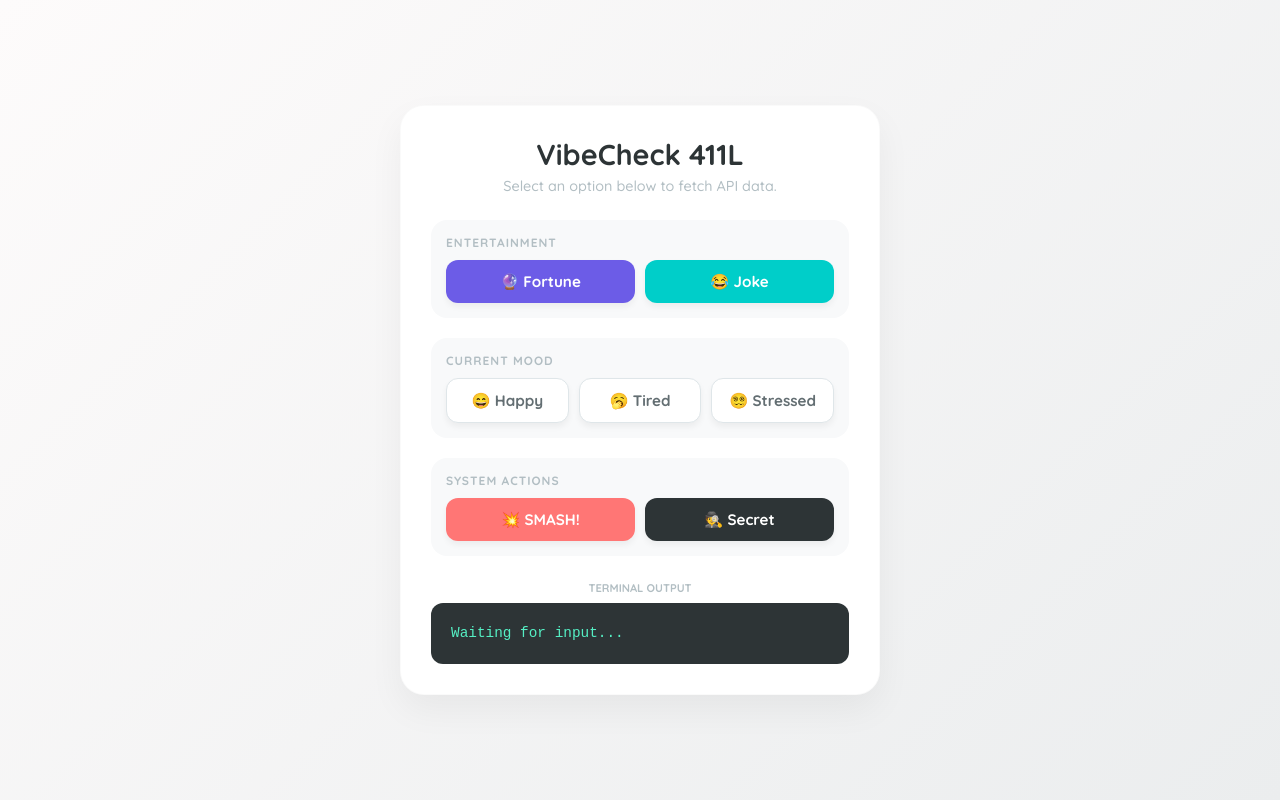
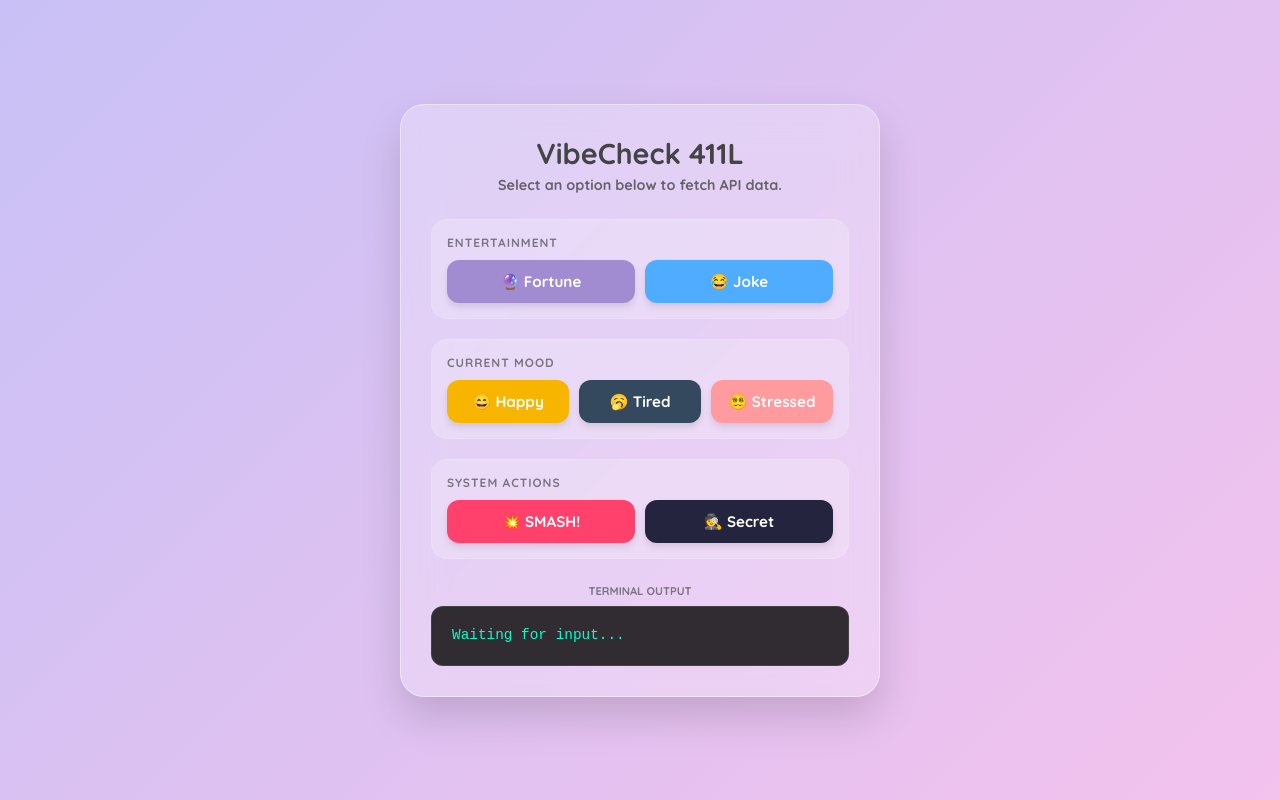
Before and after one commit to Irisszzss/VibeCheck-AAC, a plain HTML site: page frontend/index.html in a window 1280 px wide. Both pictures are taken after a click on the button "🔮 Fortune". Drawn offline with Linux system fonts and the light colour scheme; no server answers.

Commit message:
added backgrounds

```diff
--- a/frontend/app.js
+++ b/frontend/app.js
@@ -43,3 +43,30 @@ document.getElementById("btnSecret").addEventListener("click", async () => {
   const data = await getJSON(`${API_BASE}/api/secret?code=411L`);
   show(data);
 });
+
+// --- VISUAL THEME CHANGER ---
+// This code changes the background color based on button clicks
+
+const body = document.body;
+
+function setTheme(themeName) {
+    // Remove all previous theme classes
+    body.className = '';
+    // Add the new theme class
+    body.classList.add(themeName);
+}
+
+// Attach events to buttons
+document.getElementById('btnFortune').addEventListener('click', () => setTheme('theme-fortune'));
+document.getElementById('btnJoke').addEventListener('click', () => setTheme('theme-joke'));
+document.getElementById('btnSmash').addEventListener('click', () => setTheme('theme-smash'));
+document.getElementById('btnSecret').addEventListener('click', () => setTheme('theme-secret'));
+
+// Mood buttons (using the data attribute)
+document.querySelectorAll('.btnMood').forEach(btn => {
+    btn.addEventListener('click', (e) => {
+        // Get the mood (happy, tired, stressed) from the button
+        const mood = btn.getAttribute('data-mood');
+        setTheme('theme-' + mood);
+    });
+});
--- a/frontend/index.css
+++ b/frontend/index.css
@@ -7,48 +7,100 @@
 
 body {
   font-family: 'Quicksand', sans-serif;
-  background: linear-gradient(135deg, #fdfbfb 0%, #ebedee 100%);
   color: #333;
   min-height: 100vh;
   display: flex;
   justify-content: center;
   align-items: center;
   padding: 20px;
+
+  /* DEFAULT BACKGROUND (Neutral) */
+  background: linear-gradient(-45deg, #e0eafc, #cfdef3, #e0eafc);
+  background-size: 400% 400%;
+  animation: gradientBG 10s ease infinite;
+
+  /* Smoothly fade between colors */
+  transition: background-image 0.8s ease-in-out;
 }
 
-/* Main Card */
+/* --- THE COLOR THEMES --- */
+
+/* 1. Fortune (Mystical Purple) */
+body.theme-fortune {
+  background-image: linear-gradient(-45deg, #a18cd1, #fbc2eb, #a6c0fe);
+}
+
+/* 2. Joke (Fun Blue/Cyan) */
+body.theme-joke {
+  background-image: linear-gradient(-45deg, #4facfe, #00f2fe, #43e97b);
+}
+
+/* 3. Happy (Sunny Yellow/Orange) */
+body.theme-happy {
+  background-image: linear-gradient(-45deg, #fceabb, #f8b500, #ffe259);
+}
+
+/* 4. Tired (Sleepy Grey/Dark Blue) */
+body.theme-tired {
+  background-image: linear-gradient(-45deg, #bdc3c7, #2c3e50, #4b6cb7);
+  color: #ecf0f1; /* Switch text to light for dark backgrounds */
+}
+
+/* 5. Stressed (Chaotic Red/Orange) */
+body.theme-stressed {
+  background-image: linear-gradient(-45deg, #ff9a9e, #fecfef, #feada6);
+}
+
+/* 6. Smash (Intense Red) */
+body.theme-smash {
+  background-image: linear-gradient(-45deg, #ff416c, #ff4b2b, #cb2d3e);
+  color: white;
+}
+
+/* 7. Secret (Matrix/Hacker Dark) */
+body.theme-secret {
+  background-image: linear-gradient(-45deg, #0f0c29, #302b63, #24243e);
+  color: #00ff00;
+}
+
+/* Moving Animation */
+@keyframes gradientBG {
+  0% { background-position: 0% 50%; }
+  50% { background-position: 100% 50%; }
+  100% { background-position: 0% 50%; }
+}
+
+/* --- GLASS CARD --- */
 .card {
-  background: white;
+  background: rgba(255, 255, 255, 0.25);
+  backdrop-filter: blur(20px);
+  -webkit-backdrop-filter: blur(20px);
+  border: 1px solid rgba(255, 255, 255, 0.4);
+  box-shadow: 0 20px 40px rgba(0,0,0,0.15);
   width: 100%;
   max-width: 480px;
   border-radius: 24px;
   padding: 30px;
-  box-shadow: 0 15px 35px rgba(0,0,0,0.05);
-  border: 1px solid rgba(0,0,0,0.02);
+  transition: all 0.5s ease;
 }
 
 /* Header */
-.header {
-  text-align: center;
-  margin-bottom: 25px;
-}
+.header { text-align: center; margin-bottom: 25px; }
 
 h1 {
   font-size: 1.8rem;
   font-weight: 700;
-  color: #2d3436;
   margin-bottom: 5px;
+  opacity: 0.9;
 }
 
-p {
-  color: #b2bec3;
-  font-size: 0.9rem;
-}
+p { font-size: 0.9rem; font-weight: 600; opacity: 0.7; }
 
 /* Control Groups */
 .control-group {
   margin-bottom: 20px;
-  background: #f8f9fa;
+  background: rgba(255, 255, 255, 0.2); /* Subtle inner glass */
+  border: 1px solid rgba(255, 255, 255, 0.1);
   padding: 15px;
   border-radius: 16px;
 }
@@ -58,18 +110,15 @@ p {
   font-size: 0.75rem;
   text-transform: uppercase;
   letter-spacing: 1px;
-  color: #b2bec3;
   font-weight: 700;
   margin-bottom: 10px;
+  opacity: 0.6;
 }
 
 /* Button Layout */
-.btn-row {
-  display: flex;
-  gap: 10px;
-}
+.btn-row { display: flex; gap: 10px; }
 
-/* General Button Styles */
+/* Button Styles */
 button {
   flex: 1;
   border: none;
@@ -79,54 +128,47 @@ button {
   font-weight: 700;
   font-size: 0.95rem;
   cursor: pointer;
-  transition: transform 0.1s, box-shadow 0.1s;
+  transition: transform 0.1s;
   display: flex;
   align-items: center;
   justify-content: center;
   gap: 6px;
   color: white;
-  box-shadow: 0 4px 6px rgba(0,0,0,0.05);
+  box-shadow: 0 4px 6px rgba(0,0,0,0.1);
 }
 
-button:active {
-  transform: scale(0.96);
-}
+button:active { transform: scale(0.96); }
 
-/* -- Colors -- */
-#btnFortune { background: #6c5ce7; }
-#btnJoke { background: #00cec9; }
+/* Specific Button Colors */
+#btnFortune { background: #a18cd1; }
+#btnJoke { background: #4facfe; }
+.btnMood[data-mood="happy"] { background: #f8b500; }
+.btnMood[data-mood="tired"] { background: #34495e; }
+.btnMood[data-mood="stressed"] { background: #ff9a9e; color: #fff; }
+#btnSmash { background: #ff416c; }
+#btnSecret { background: #24243e; }
 
-.btnMood { background: white; color: #636e72; border: 1px solid #dfe6e9; }
-.btnMood:hover { background: #dfe6e9; }
-
-#btnSmash { background: #ff7675; }
-#btnSecret { background: #2d3436; }
-
-/* Output Area - UPDATED */
-.output-area {
-  margin-top: 25px;
-}
-
+/* Output Area */
+.output-area { margin-top: 25px; }
 h2 {
   font-size: 0.7rem;
-  color: #b2bec3;
   text-transform: uppercase;
   margin-bottom: 8px;
   text-align: center;
+  font-weight: 700;
+  opacity: 0.6;
 }
 
 #out {
-  background: #2d3436;
-  color: #55efc4;
-  padding: 20px;            /* Increased padding for better look */
+  background: rgba(0, 0, 0, 0.8);
+  backdrop-filter: blur(5px);
+  color: #00ffcc;
+  padding: 20px;
   border-radius: 12px;
   font-family: 'Courier New', monospace;
   font-size: 0.9rem;
-
-  /* These lines ensure the box grows with text */
   min-height: 60px;
   height: auto;
-  white-space: pre-wrap;    /* Wraps text to next line */
-  word-wrap: break-word;    /* Breaks very long words if needed */
-  line-height: 1.5;         /* Makes multiple lines easier to read */
+  white-space: pre-wrap;
+  border: 1px solid rgba(255,255,255,0.1);
 }
```
